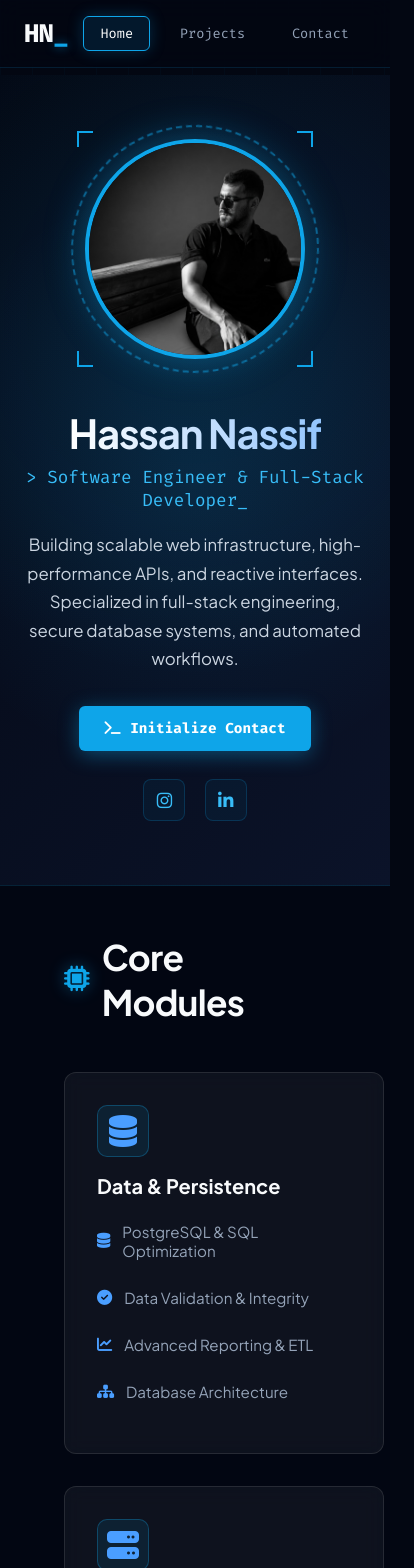
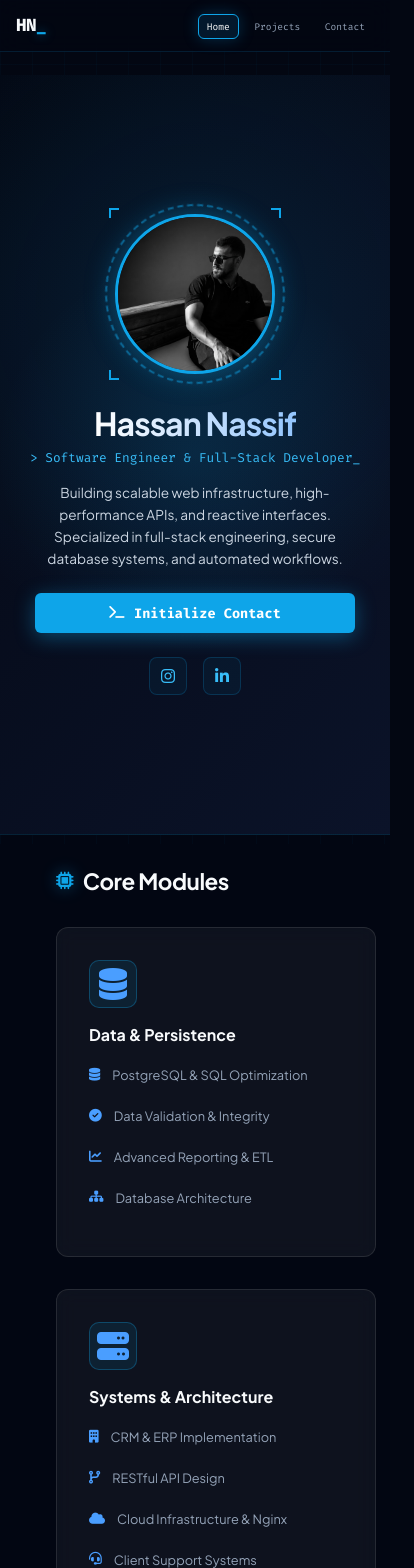
Before and after one commit to HassanNassif1/portfolio, a React (Vite) app in the folder vite-project/: page / in a window 390 px wide. Shown: the top 1568 px of the page, 414 px wide, since content can reach past the window. Built offline with nearby package versions, Linux system fonts and the light colour scheme.

Commit message:
Update contact info: phone number and LinkedIn URL, center Transmission Hub

```diff
--- a/vite-project/src/App.css
+++ b/vite-project/src/App.css
@@ -11,6 +11,7 @@ body {
   background: #030712;
   color: #f3f4f6;
   min-height: 100vh;
+  overflow-x: hidden;
 }
 
 .tech-grid-bg {
@@ -29,6 +30,7 @@ body {
   min-height: 100vh;
   position: relative;
   z-index: 1;
+  overflow-x: hidden;
 }
 
 /* ----- SCROLL ANIMATION CLASSES ----- */
@@ -58,7 +60,7 @@ body {
 /* ----- FIXED TECH NAVBAR ----- */
 .navbar {
   background: rgba(3, 7, 18, 0.85);
-  padding: 1rem 4rem;
+  padding: 1rem 2rem;
   position: fixed;
   top: 0;
   left: 0;
@@ -66,6 +68,7 @@ body {
   z-index: 1000;
   border-bottom: 1px solid rgba(14, 165, 233, 0.15);
   backdrop-filter: blur(12px);
+  -webkit-backdrop-filter: blur(12px);
 }
 
 .nav-container {
@@ -83,7 +86,7 @@ body {
 
 .logo-text {
   font-family: 'Fira Code', monospace;
-  font-size: 1.6rem;
+  font-size: 1.4rem;
   font-weight: 700;
   color: #f8fafc;
   letter-spacing: -0.03em;
@@ -97,7 +100,7 @@ body {
 .nav-links {
   display: flex;
   list-style: none;
-  gap: 1.5rem;
+  gap: 0.8rem;
 }
 
 .nav-btn {
@@ -105,12 +108,13 @@ body {
   border: none;
   color: #94a3b8;
   font-family: 'Fira Code', monospace;
-  font-size: 0.85rem;
-  padding: 0.5rem 1rem;
+  font-size: 0.75rem;
+  padding: 0.4rem 0.8rem;
   border-radius: 6px;
   cursor: pointer;
   transition: all 0.25s ease;
   border: 1px solid transparent;
+  white-space: nowrap;
 }
 
 .nav-btn:hover {
@@ -134,12 +138,15 @@ body {
 .hero {
   background: radial-gradient(circle at 50% 30%, rgba(14, 165, 233, 0.12) 0%, transparent 60%),
               linear-gradient(135deg, #030712 0%, #0b1329 100%);
-  padding: 6rem 4rem;
+  padding: 4rem 1.5rem;
   color: white;
   position: relative;
   overflow: hidden;
   width: 100%;
   border-bottom: 1px solid rgba(14, 165, 233, 0.15);
+  min-height: 100vh;
+  display: flex;
+  align-items: center;
 }
 
 .hero-glow {
@@ -147,8 +154,8 @@ body {
   top: 50%;
   left: 50%;
   transform: translate(-50%, -50%);
-  width: 600px;
-  height: 600px;
+  width: 400px;
+  height: 400px;
   background: radial-gradient(circle, rgba(14,165,233,0.12) 0%, transparent 70%);
   border-radius: 50%;
   pointer-events: none;
@@ -159,7 +166,7 @@ body {
   flex-direction: column;
   align-items: center;
   text-align: center;
-  gap: 3rem;
+  gap: 2.5rem;
   width: 100%;
   max-width: 1000px;
   margin: 0 auto;
@@ -172,18 +179,18 @@ body {
   display: flex;
   flex-direction: column;
   align-items: center;
-  gap: 1.2rem;
+  gap: 1rem;
 }
 
 .profile-wrapper {
   position: relative;
-  width: 280px;
-  height: 280px;
+  width: 200px;
+  height: 200px;
 }
 
 .profile-ring {
   position: absolute;
-  inset: -14px;
+  inset: -12px;
   border: 2px dashed rgba(14, 165, 233, 0.5);
   border-radius: 50%;
   animation: rotateRing 30s linear infinite;
@@ -196,59 +203,59 @@ body {
 
 .tech-corner {
   position: absolute;
-  width: 16px;
-  height: 16px;
+  width: 12px;
+  height: 12px;
   border-color: #0ea5e9;
   border-style: solid;
   pointer-events: none;
 }
-.tech-corner.tl { top: -8px; left: -8px; border-width: 2px 0 0 2px; }
-.tech-corner.tr { top: -8px; right: -8px; border-width: 2px 2px 0 0; }
-.tech-corner.bl { bottom: -8px; left: -8px; border-width: 0 0 2px 2px; }
-.tech-corner.br { bottom: -8px; right: -8px; border-width: 0 2px 2px 0; }
+.tech-corner.tl { top: -6px; left: -6px; border-width: 2px 0 0 2px; }
+.tech-corner.tr { top: -6px; right: -6px; border-width: 2px 2px 0 0; }
+.tech-corner.bl { bottom: -6px; left: -6px; border-width: 0 0 2px 2px; }
+.tech-corner.br { bottom: -6px; right: -6px; border-width: 0 2px 2px 0; }
 
 .profile-img {
   width: 100%;
   height: 100%;
   object-fit: cover;
   border-radius: 50%;
-  border: 4px solid #0ea5e9;
-  box-shadow: 0 0 40px rgba(14, 165, 233, 0.4);
+  border: 3px solid #0ea5e9;
+  box-shadow: 0 0 30px rgba(14, 165, 233, 0.4);
   background: #0b1329;
 }
 
 .photo-caption {
   font-family: 'Fira Code', monospace;
-  font-size: 0.78rem;
+  font-size: 0.65rem;
   color: #38bdf8;
   background: rgba(14, 165, 233, 0.1);
-  padding: 0.35rem 1rem;
+  padding: 0.25rem 0.8rem;
   border-radius: 4px;
   border: 1px solid rgba(14, 165, 233, 0.3);
   display: inline-flex;
   align-items: center;
-  gap: 0.6rem;
+  gap: 0.4rem;
 }
 
 .badge {
   display: inline-flex;
   align-items: center;
-  gap: 0.6rem;
+  gap: 0.4rem;
   background: rgba(14, 165, 233, 0.1);
   color: #38bdf8;
-  padding: 0.4rem 1rem;
+  padding: 0.3rem 0.8rem;
   border-radius: 4px;
   font-family: 'Fira Code', monospace;
-  font-size: 0.75rem;
+  font-size: 0.65rem;
   font-weight: 500;
-  margin-bottom: 1.2rem;
+  margin-bottom: 1rem;
   border: 1px solid rgba(14, 165, 233, 0.3);
   box-shadow: 0 0 10px rgba(14, 165, 233, 0.1);
 }
 
 .badge-dot {
-  width: 6px;
-  height: 6px;
+  width: 5px;
+  height: 5px;
   background: #38bdf8;
   border-radius: 50%;
   box-shadow: 0 0 8px #38bdf8;
@@ -266,53 +273,61 @@ body {
   flex-direction: column;
   align-items: center;
   max-width: 800px;
+  width: 100%;
 }
 
 .name {
-  font-size: 3.5rem;
+  font-size: 2.5rem;
   font-weight: 700;
   letter-spacing: -0.03em;
-  margin-bottom: 0.5rem;
+  margin-bottom: 0.4rem;
   background: linear-gradient(to right, #ffffff, #93c5fd);
   -webkit-background-clip: text;
   -webkit-text-fill-color: transparent;
+  background-clip: text;
 }
 
 .title {
   font-family: 'Fira Code', monospace;
-  font-size: 1.1rem;
+  font-size: 0.95rem;
   color: #38bdf8;
-  margin-bottom: 1.2rem;
+  margin-bottom: 1rem;
 }
 
 .bio {
-  font-size: 1.05rem;
-  line-height: 1.7;
-  max-width: 650px;
+  font-size: 0.95rem;
+  line-height: 1.6;
+  max-width: 100%;
   color: #cbd5e1;
-  margin-bottom: 2rem;
+  margin-bottom: 1.5rem;
+  padding: 0 0.5rem;
 }
 
 .hero-actions {
   display: flex;
-  gap: 1rem;
-  margin-bottom: 1.8rem;
+  flex-direction: column;
+  gap: 0.8rem;
+  margin-bottom: 1.5rem;
   justify-content: center;
+  width: 100%;
+  max-width: 320px;
 }
 
 .btn {
   display: inline-flex;
   align-items: center;
+  justify-content: center;
   gap: 0.6rem;
-  padding: 0.8rem 1.6rem;
+  padding: 0.7rem 1.4rem;
   border-radius: 6px;
   font-weight: 600;
-  font-size: 0.9rem;
+  font-size: 0.85rem;
   cursor: pointer;
   border: none;
   font-family: 'Fira Code', monospace;
   transition: all 0.25s ease;
   text-decoration: none;
+  width: 100%;
 }
 
 .btn-primary {
@@ -342,20 +357,20 @@ body {
 
 .social-links {
   display: flex;
-  gap: 1.2rem;
+  gap: 1rem;
   justify-content: center;
 }
 
 .social-icon {
-  width: 42px;
-  height: 42px;
+  width: 38px;
+  height: 38px;
   background: rgba(14, 165, 233, 0.05);
   border-radius: 8px;
   display: flex;
   align-items: center;
   justify-content: center;
   color: #38bdf8;
-  font-size: 1.1rem;
+  font-size: 1rem;
   transition: all 0.25s ease;
   border: 1px solid rgba(14, 165, 233, 0.2);
   text-decoration: none;
@@ -370,7 +385,7 @@ body {
 
 /* ----- SECTIONS ----- */
 .section {
-  padding: 5rem 4rem;
+  padding: 3rem 1.5rem;
   border-bottom: 1px solid rgba(14, 165, 233, 0.1);
   width: 100%;
   background: rgba(3, 7, 18, 0.5);
@@ -379,62 +394,64 @@ body {
 .section-content-wrapper {
   max-width: 1400px;
   margin: 0 auto;
+  width: 100%;
 }
 
 .section-header {
-  margin-bottom: 3rem;
+  margin-bottom: 2rem;
 }
 
 .section-title {
-  font-size: 2.2rem;
+  font-size: 1.8rem;
   font-weight: 700;
   color: #f8fafc;
   display: flex;
   align-items: center;
-  gap: 0.8rem;
+  gap: 0.6rem;
   letter-spacing: -0.02em;
 }
 
 .section-title i {
   color: #0ea5e9;
-  font-size: 1.6rem;
+  font-size: 1.4rem;
   filter: drop-shadow(0 0 8px rgba(14, 165, 233, 0.4));
 }
 
 /* ----- SKILLS ----- */
 .skills-grid {
   display: grid;
-  grid-template-columns: repeat(auto-fit, minmax(320px, 1fr));
-  gap: 2rem;
+  grid-template-columns: 1fr;
+  gap: 1.5rem;
 }
 
 .skill-card {
   background: rgba(11, 19, 41, 0.7);
   border-radius: 12px;
-  padding: 2.2rem;
+  padding: 1.8rem;
   border: 1px solid rgba(14, 165, 233, 0.2);
   transition: all 0.3s ease;
   backdrop-filter: blur(10px);
+  -webkit-backdrop-filter: blur(10px);
 }
 
 .skill-card:hover {
-  transform: translateY(-6px);
+  transform: translateY(-4px);
   box-shadow: 0 15px 30px -10px rgba(14, 165, 233, 0.2);
   border-color: #0ea5e9;
   background: rgba(15, 25, 52, 0.9);
 }
 
 .skill-icon-box {
-  width: 52px;
-  height: 52px;
+  width: 48px;
+  height: 48px;
   background: rgba(14, 165, 233, 0.1);
   color: #38bdf8;
   border-radius: 10px;
   display: flex;
   align-items: center;
   justify-content: center;
-  font-size: 1.35rem;
-  margin-bottom: 1.4rem;
+  font-size: 1.2rem;
+  margin-bottom: 1.2rem;
   border: 1px solid rgba(14, 165, 233, 0.3);
   transition: all 0.3s ease;
 }
@@ -446,9 +463,9 @@ body {
 }
 
 .skill-card h3 {
-  font-size: 1.25rem;
+  font-size: 1.1rem;
   font-weight: 700;
-  margin-bottom: 1.2rem;
+  margin-bottom: 1rem;
   color: #f8fafc;
 }
 
@@ -458,8 +475,8 @@ body {
 }
 
 .skill-card li {
-  padding: 0.5rem 0;
-  font-size: 0.95rem;
+  padding: 0.4rem 0;
+  font-size: 0.88rem;
   color: #94a3b8;
   display: flex;
   align-items: center;
@@ -468,13 +485,13 @@ body {
 /* ----- PROJECTS ----- */
 .projects-grid {
   display: grid;
-  grid-template-columns: repeat(auto-fit, minmax(360px, 1fr));
-  gap: 2rem;
+  grid-template-columns: 1fr;
+  gap: 1.5rem;
 }
 
 .project-card {
   background: rgba(11, 19, 41, 0.7);
-  padding: 2.2rem;
+  padding: 1.8rem;
   border-radius: 12px;
   border: 1px solid rgba(14, 165, 233, 0.2);
   transition: all 0.3s ease;
@@ -482,10 +499,11 @@ body {
   flex-direction: column;
   justify-content: space-between;
   backdrop-filter: blur(10px);
+  -webkit-backdrop-filter: blur(10px);
 }
 
 .project-card:hover {
-  transform: translateY(-6px);
+  transform: translateY(-4px);
   box-shadow: 0 15px 30px -10px rgba(14, 165, 233, 0.2);
   border-color: #0ea5e9;
   background: rgba(15, 25, 52, 0.9);
@@ -494,42 +512,42 @@ body {
 .project-top {
   display: flex;
   align-items: center;
-  gap: 1rem;
-  margin-bottom: 1rem;
+  gap: 0.8rem;
+  margin-bottom: 0.8rem;
 }
 
 .folder-icon {
-  font-size: 1.6rem;
+  font-size: 1.4rem;
   color: #0ea5e9;
   filter: drop-shadow(0 0 6px rgba(14, 165, 233, 0.4));
 }
 
 .project-card h3 {
-  font-size: 1.35rem;
+  font-size: 1.15rem;
   font-weight: 700;
   color: #f8fafc;
 }
 
 .project-card p {
-  font-size: 0.98rem;
-  line-height: 1.6;
+  font-size: 0.9rem;
+  line-height: 1.5;
   color: #94a3b8;
-  margin-bottom: 1.5rem;
+  margin-bottom: 1.2rem;
 }
 
 .project-tech-list {
   display: flex;
   flex-wrap: wrap;
-  gap: 0.6rem;
+  gap: 0.5rem;
 }
 
 .project-tech {
   font-family: 'Fira Code', monospace;
-  font-size: 0.75rem;
+  font-size: 0.7rem;
   font-weight: 600;
   color: #38bdf8;
   background: rgba(14, 165, 233, 0.1);
-  padding: 0.3rem 0.8rem;
+  padding: 0.25rem 0.6rem;
   border-radius: 4px;
   border: 1px solid rgba(14, 165, 233, 0.25);
 }
@@ -538,114 +556,115 @@ body {
 .edu-list {
   display: flex;
   flex-direction: column;
-  gap: 1.2rem;
+  gap: 1rem;
 }
 
 .edu-item {
   display: flex;
-  align-items: center;
+  flex-direction: column;
+  align-items: flex-start;
   background: rgba(11, 19, 41, 0.7);
-  padding: 1.5rem 2rem;
+  padding: 1.2rem 1.5rem;
   border-radius: 10px;
   border: 1px solid rgba(14, 165, 233, 0.2);
   position: relative;
   transition: all 0.3s ease;
   backdrop-filter: blur(10px);
+  -webkit-backdrop-filter: blur(10px);
+  gap: 0.6rem;
 }
 
 .edu-item:hover {
   border-color: #0ea5e9;
   background: rgba(15, 25, 52, 0.9);
-  transform: translateX(6px);
+  transform: translateX(4px);
   box-shadow: 0 10px 25px rgba(14, 165, 233, 0.15);
 }
 
 .edu-dot {
-  width: 10px;
-  height: 10px;
-  background: #0ea5e9;
-  border-radius: 50%;
-  margin-right: 1.5rem;
-  box-shadow: 0 0 10px #0ea5e9;
+  display: none;
 }
 
 .edu-content {
   flex: 1;
+  width: 100%;
 }
 
 .edu-content h3 {
-  font-size: 1.2rem;
+  font-size: 1.05rem;
   font-weight: 700;
   color: #f8fafc;
 }
 
 .edu-content p {
-  font-size: 0.95rem;
+  font-size: 0.88rem;
   color: #94a3b8;
 }
 
 .edu-date {
   font-family: 'Fira Code', monospace;
-  font-size: 0.82rem;
+  font-size: 0.75rem;
   font-weight: 600;
   color: #38bdf8;
   background: rgba(14, 165, 233, 0.1);
-  padding: 0.35rem 1rem;
+  padding: 0.25rem 0.8rem;
   border-radius: 6px;
   border: 1px solid rgba(14, 165, 233, 0.25);
+  align-self: flex-start;
 }
 
 /* ----- CONTACT ----- */
 .contact-container {
   display: grid;
-  grid-template-columns: 1fr 1.4fr;
-  gap: 3rem;
+  grid-template-columns: 1fr;
+  gap: 2rem;
 }
 
 .contact-info {
-  display: flex;
-  flex-direction: column;
-  gap: 1.2rem;
+  display: grid;
+  grid-template-columns: 1fr;
+  gap: 1rem;
 }
 
 .contact-item {
   display: flex;
   align-items: center;
-  gap: 1.2rem;
+  gap: 1rem;
   background: rgba(11, 19, 41, 0.7);
-  padding: 1.5rem;
+  padding: 1.2rem 1.5rem;
   border-radius: 10px;
   border: 1px solid rgba(14, 165, 233, 0.2);
   transition: all 0.3s ease;
   backdrop-filter: blur(10px);
+  -webkit-backdrop-filter: blur(10px);
 }
 
 .contact-item:hover {
   background: rgba(15, 25, 52, 0.9);
   border-color: #0ea5e9;
-  transform: translateX(6px);
+  transform: translateX(4px);
   box-shadow: 0 10px 25px rgba(14, 165, 233, 0.15);
 }
 
 .contact-icon-box {
-  width: 50px;
-  height: 50px;
+  width: 44px;
+  height: 44px;
   background: rgba(14, 165, 233, 0.1);
   color: #38bdf8;
   border-radius: 10px;
   display: flex;
   align-items: center;
   justify-content: center;
-  font-size: 1.25rem;
+  font-size: 1.1rem;
   flex-shrink: 0;
   border: 1px solid rgba(14, 165, 233, 0.3);
 }
 
 .contact-item h4 {
   font-family: 'Fira Code', monospace;
-  font-size: 0.78rem;
+  font-size: 0.7rem;
   color: #64748b;
-  margin-bottom: 0.2rem;
+  margin-bottom: 0.15rem;
   text-transform: uppercase;
   letter-spacing: 0.05em;
 }
@@ -654,8 +673,9 @@ body {
   color: #f8fafc;
   text-decoration: none;
   font-weight: 600;
-  font-size: 1rem;
+  font-size: 0.9rem;
   transition: color 0.2s ease;
+  word-break: break-all;
 }
 
 .contact-item a:hover {
@@ -664,23 +684,24 @@ body {
 
 .contact-form-card {
   background: rgba(11, 19, 41, 0.7);
-  padding: 2.5rem;
+  padding: 1.8rem;
   border-radius: 12px;
   border: 1px solid rgba(14, 165, 233, 0.2);
   backdrop-filter: blur(10px);
+  -webkit-backdrop-filter: blur(10px);
 }
 
 .contact-form-card h3 {
-  font-size: 1.35rem;
+  font-size: 1.15rem;
   font-weight: 700;
-  margin-bottom: 1.5rem;
+  margin-bottom: 1.2rem;
   color: #f8fafc;
 }
 
 .contact-form-card form {
   display: flex;
   flex-direction: column;
-  gap: 1.2rem;
+  gap: 1rem;
 }
 
 .input-group {
@@ -690,10 +711,10 @@ body {
 .input-group input,
 .input-group textarea {
   width: 100%;
-  padding: 0.95rem 1.1rem;
+  padding: 0.8rem 1rem;
   border: 1px solid rgba(14, 165, 233, 0.25);
   border-radius: 8px;
-  font-size: 0.98rem;
+  font-size: 0.9rem;
   font-family: inherit;
   background: rgba(3, 7, 18, 0.6);
   color: #f8fafc;
@@ -717,7 +738,7 @@ body {
 /* ----- FOOTER ----- */
 .footer {
   background: rgba(3, 7, 18, 0.95);
-  padding: 2.5rem 4rem;
+  padding: 2rem 1.5rem;
   text-align: center;
   border-top: 1px solid rgba(14, 165, 233, 0.15);
   width: 100%;
@@ -730,33 +751,344 @@ body {
 
 .footer-content p {
   font-family: 'Fira Code', monospace;
-  font-size: 0.9rem;
+  font-size: 0.8rem;
   color: #94a3b8;
+  line-height: 1.6;
 }
 
 .footer i {
   color: #0ea5e9;
-  margin-right: 0.4rem;
+  margin-right: 0.3rem;
 }
 
 .footer-meta {
   margin-top: 0.5rem;
-  font-size: 0.78rem !important;
+  font-size: 0.7rem !important;
   color: #64748b !important;
 }
 
-/* ----- RESPONSIVE ----- */
-@media (max-width: 768px) {
-  .navbar { padding: 1rem 1.5rem; }
-  .nav-links { gap: 0.8rem; }
-  .hero { padding: 4rem 1.5rem; }
-  .section { padding: 3rem 1.5rem; }
-  .profile-wrapper { width: 220px; height: 220px; }
-  .name { font-size: 2.5rem; }
-  .bio { max-width: 100%; }
-  .contact-container { grid-template-columns: 1fr; }
-  .edu-item { flex-direction: column; align-items: flex-start; gap: 0.6rem; }
-  .edu-dot { display: none; }
-  .edu-date { align-self: flex-start; }
-  .footer { padding: 2rem 1.5rem; }
+/* ===== MOBILE RESPONSIVE BREAKPOINTS ===== */
+
+/* Small phones (320px - 480px) */
+@media (max-width: 480px) {
+  .navbar {
+    padding: 0.8rem 1rem;
+  }
+
+  .logo-text {
+    font-size: 1.1rem;
+  }
+
+  .nav-btn {
+    font-size: 0.6rem;
+    padding: 0.3rem 0.5rem;
+  }
+
+  .nav-links {
+    gap: 0.4rem;
+  }
+
+  .hero {
+    padding: 3rem 1rem;
+    min-height: 90vh;
+  }
+
+  .hero-container {
+    gap: 1.8rem;
+  }
+
+  .profile-wrapper {
+    width: 160px;
+    height: 160px;
+  }
+
+  .profile-ring {
+    inset: -10px;
+  }
+
+  .tech-corner {
+    width: 10px;
+    height: 10px;
+  }
+
+  .name {
+    font-size: 2rem;
+  }
+
+  .title {
+    font-size: 0.8rem;
+  }
+
+  .bio {
+    font-size: 0.85rem;
+  }
+
+  .section {
+    padding: 2rem 1rem;
+  }
+
+  .section-title {
+    font-size: 1.4rem;
+  }
+
+  .section-title i {
+    font-size: 1.1rem;
+  }
+
+  .skill-card {
+    padding: 1.2rem;
+  }
+
+  .skill-card h3 {
+    font-size: 1rem;
+  }
+
+  .skill-card li {
+    font-size: 0.8rem;
+  }
+
+  .project-card {
+    padding: 1.2rem;
+  }
+
+  .project-card h3 {
+    font-size: 1rem;
+  }
+
+  .project-card p {
+    font-size: 0.82rem;
+  }
+
+  .contact-item {
+    padding: 1rem;
+    flex-wrap: wrap;
+  }
+
+  .contact-item a {
+    font-size: 0.8rem;
+  }
+
+  .contact-icon-box {
+    width: 38px;
+    height: 38px;
+    font-size: 0.95rem;
+  }
+
+  .contact-form-card {
+    padding: 1.2rem;
+  }
+
+  .edu-item {
+    padding: 1rem;
+  }
+
+  .edu-content h3 {
+    font-size: 0.95rem;
+  }
+
+  .edu-content p {
+    font-size: 0.8rem;
+  }
+
+  .footer-content p {
+    font-size: 0.7rem;
+  }
 }
+
+/* Tablets (481px - 768px) */
+@media (min-width: 481px) and (max-width: 768px) {
+  .navbar {
+    padding: 1rem 1.5rem;
+  }
+
+  .logo-text {
+    font-size: 1.3rem;
+  }
+
+  .nav-btn {
+    font-size: 0.7rem;
+    padding: 0.4rem 0.7rem;
+  }
+
+  .profile-wrapper {
+    width: 220px;
+    height: 220px;
+  }
+
+  .name {
+    font-size: 2.8rem;
+  }
+
+  .hero-actions {
+    flex-direction: row;
+    max-width: 400px;
+  }
+
+  .btn {
+    width: auto;
+    padding: 0.8rem 1.8rem;
+  }
+
+  .skills-grid {
+    grid-template-columns: repeat(2, 1fr);
+  }
+
+  .projects-grid {
+    grid-template-columns: repeat(2, 1fr);
+  }
+
+  .contact-info {
+    grid-template-columns: repeat(2, 1fr);
+  }
+
+  .contact-container {
+    grid-template-columns: 1fr;
+  }
+}
+
+/* Small laptops (769px - 1024px) */
+@media (min-width: 769px) and (max-width: 1024px) {
+  .profile-wrapper {
+    width: 240px;
+    height: 240px;
+  }
+
+  .skills-grid {
+    grid-template-columns: repeat(2, 1fr);
+  }
+
+  .projects-grid {
+    grid-template-columns: repeat(2, 1fr);
+  }
+
+  .contact-info {
+    grid-template-columns: repeat(2, 1fr);
+  }
+}
+
+/* Large screens (1025px+) */
+@media (min-width: 1025px) {
+  .navbar {
+    padding: 1rem 4rem;
+  }
+
+  .hero {
+    padding: 6rem 4rem;
+  }
+
+  .section {
+    padding: 5rem 4rem;
+  }
+
+  .profile-wrapper {
+    width: 280px;
+    height: 280px;
+  }
+
+  .name {
+    font-size: 3.5rem;
+  }
+
+  .skills-grid {
+    grid-template-columns: repeat(3, 1fr);
+  }
+
+  .projects-grid {
+    grid-template-columns: repeat(auto-fit, minmax(360px, 1fr));
+  }
+
+  .contact-container {
+    grid-template-columns: 1fr 1.4fr;
+  }
+
+  .contact-info {
+    grid-template-columns: 1fr;
+  }
+
+  .hero-actions {
+    flex-direction: row;
+  }
+
+  .btn {
+    width: auto;
+  }
+}
+
+/* Fix for very small screens */
+@media (max-width: 360px) {
+  .profile-wrapper {
+    width: 140px;
+    height: 140px;
+  }
+
+  .name {
+    font-size: 1.6rem;
+  }
+
+  .nav-btn {
+    font-size: 0.55rem;
+    padding: 0.25rem 0.4rem;
+  }
+
+  .logo-text {
+    font-size: 1rem;
+  }
+
+  .section-title {
+    font-size: 1.2rem;
+  }
+}
+
+/* Landscape phone support */
+@media (max-height: 600px) and (orientation: landscape) {
+  .hero {
+    min-height: auto;
+    padding: 3rem 1.5rem;
+  }
+
+  .profile-wrapper {
+    width: 140px;
+    height: 140px;
+  }
+
+  .hero-container {
+    gap: 1.5rem;
+  }
+
+  .name {
+    font-size: 2rem;
+  }
+
+  .bio {
+    font-size: 0.85rem;
+    margin-bottom: 1rem;
+  }
+}
+
+/* Touch device improvements */
+@media (hover: none) {
+  .skill-card:hover,
+  .project-card:hover,
+  .edu-item:hover,
+  .contact-item:hover {
+    transform: none !important;
+  }
+
+  .btn:hover {
+    transform: none !important;
+  }
+}
+
+/* Accessibility: Reduced motion */
+@media (prefers-reduced-motion: reduce) {
+  * {
+    animation-duration: 0.01ms !important;
+    animation-iteration-count: 1 !important;
+    transition-duration: 0.01ms !important;
+  }
+
+  .animate-on-scroll {
+    opacity: 1 !important;
+    transform: none !important;
+  }
+}
```
